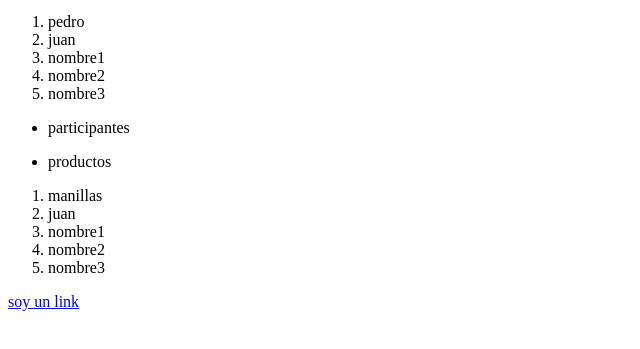
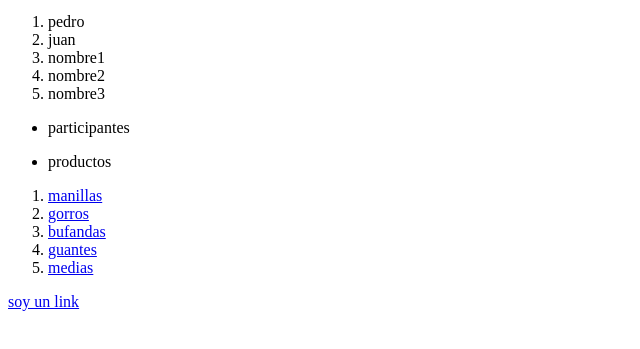
Before and after one commit to BinaryTreeCode/Textiles, a plain HTML site: page index.html in a window 1280 px wide. Shown: the part 101-450 px from the top of the page, without its empty margins (0-640 px from the left). Drawn offline with Linux system fonts and the light colour scheme.

Commit message:
agregar links

```diff
--- a/index.html
+++ b/index.html
@@ -39,11 +39,11 @@
             <li>productos</li>
         </ul>
         <ol>
-            <li>manillas</li>
-            <li>juan</li>
-            <li>nombre1</li>
-            <li>nombre2</li>
-            <li>nombre3</li>
+            <li> <a href="https://www.sortirambnens.com/es/manualidades-infantiles/manualidades-para-ninos/otros-materiales/pulseras-de-macrame-paso-a-paso/">manillas</a></li>
+            <li> <a href="https://www.creativaatelier.com/gorro-de-lana-de-ochos-con-pompon/">gorros</a></li>
+            <li> <a href="https://bloghogar.com/como-hacer-bufandas-de-lana-faciles/">bufandas</a></li>
+            <li> <a href="https://okdiario.com/howto/como-tejer-guantes-lana-3211221">guantes</a></li>
+            <li> <a href="https://www.felizypunto.com/tejer-calcetines-anatomia-del-calcetin/">medias</a></li>
         </ol>
     </main>
     <footer></footer>
```
